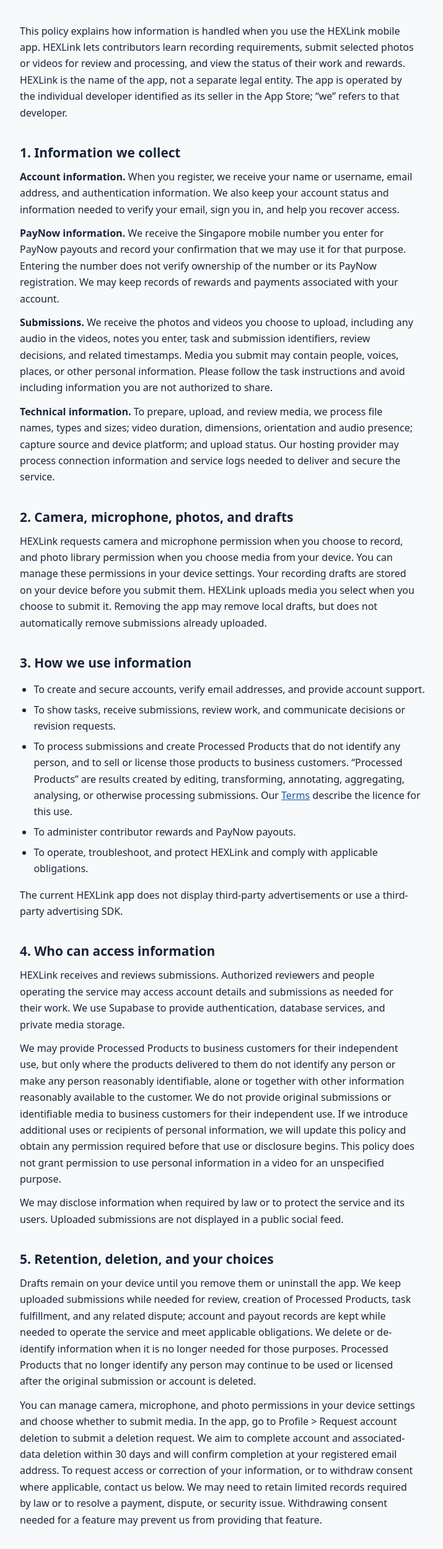
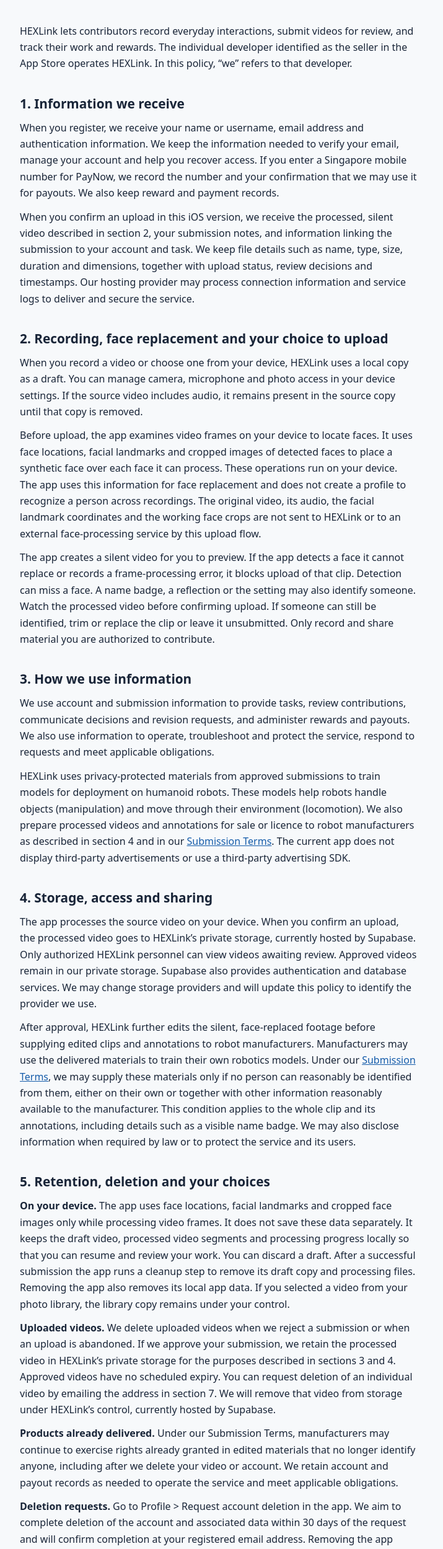
Before and after one commit to hexlink-app/hexlink-app.github.io, a plain HTML site: page index.html in a window 1280 px wide. Shown: the part 206-2705 px from the top of the page at 62% size, without its empty margins (252-967 px from the left). Drawn offline with Linux system fonts and the light colour scheme.

Commit message:
Publish iOS face processing privacy policy

```diff
--- a/index.html
+++ b/index.html
@@ -30,44 +30,31 @@
   <body>
     <header><div>HEXLink</div></header>
     <main>
-      <h1>Privacy Policy</h1>
-      <p class="date">Effective date: 7 October 2026</p>
-
-      <p>This policy explains how information is handled when you use the HEXLink mobile app. HEXLink lets contributors learn recording requirements, submit selected photos or videos for review and processing, and view the status of their work and rewards. HEXLink is the name of the app, not a separate legal entity. The app is operated by the individual developer identified as its seller in the App Store; “we” refers to that developer.</p>
-
-      <h2>1. Information we collect</h2>
-      <p><strong>Account information.</strong> When you register, we receive your name or username, email address, and authentication information. We also keep your account status and information needed to verify your email, sign you in, and help you recover access.</p>
-      <p><strong>PayNow information.</strong> We receive the Singapore mobile number you enter for PayNow payouts and record your confirmation that we may use it for that purpose. Entering the number does not verify ownership of the number or its PayNow registration. We may keep records of rewards and payments associated with your account.</p>
-      <p><strong>Submissions.</strong> We receive the photos and videos you choose to upload, including any audio in the videos, notes you enter, task and submission identifiers, review decisions, and related timestamps. Media you submit may contain people, voices, places, or other personal information. Please follow the task instructions and avoid including information you are not authorized to share.</p>
-      <p><strong>Technical information.</strong> To prepare, upload, and review media, we process file names, types and sizes; video duration, dimensions, orientation and audio presence; capture source and device platform; and upload status. Our hosting provider may process connection information and service logs needed to deliver and secure the service.</p>
-
-      <h2>2. Camera, microphone, photos, and drafts</h2>
-      <p>HEXLink requests camera and microphone permission when you choose to record, and photo library permission when you choose media from your device. You can manage these permissions in your device settings. Your recording drafts are stored on your device before you submit them. HEXLink uploads media you select when you choose to submit it. Removing the app may remove local drafts, but does not automatically remove submissions already uploaded.</p>
-
-      <h2>3. How we use information</h2>
-      <ul>
-        <li>To create and secure accounts, verify email addresses, and provide account support.</li>
-        <li>To show tasks, receive submissions, review work, and communicate decisions or revision requests.</li>
-        <li>To process submissions and create Processed Products that do not identify any person, and to sell or license those products to business customers. “Processed Products” are results created by editing, transforming, annotating, aggregating, analysing, or otherwise processing submissions. Our <a href="terms.html">Terms</a> describe the licence for this use.</li>
-        <li>To administer contributor rewards and PayNow payouts.</li>
-        <li>To operate, troubleshoot, and protect HEXLink and comply with applicable obligations.</li>
-      </ul>
-      <p>The current HEXLink app does not display third-party advertisements or use a third-party advertising SDK.</p>
-
-      <h2>4. Who can access information</h2>
-      <p>HEXLink receives and reviews submissions. Authorized reviewers and people operating the service may access account details and submissions as needed for their work. We use Supabase to provide authentication, database services, and private media storage.</p>
-      <p>We may provide Processed Products to business customers for their independent use, but only where the products delivered to them do not identify any person or make any person reasonably identifiable, alone or together with other information reasonably available to the customer. We do not provide original submissions or identifiable media to business customers for their independent use. If we introduce additional uses or recipients of personal information, we will update this policy and obtain any permission required before that use or disclosure begins. This policy does not grant permission to use personal information in a video for an unspecified purpose.</p>
-      <p>We may disclose information when required by law or to protect the service and its users. Uploaded submissions are not displayed in a public social feed.</p>
-
-      <h2>5. Retention, deletion, and your choices</h2>
-      <p>Drafts remain on your device until you remove them or uninstall the app. We keep uploaded submissions while needed for review, creation of Processed Products, task fulfillment, and any related dispute; account and payout records are kept while needed to operate the service and meet applicable obligations. We delete or de-identify information when it is no longer needed for those purposes. Processed Products that no longer identify any person may continue to be used or licensed after the original submission or account is deleted.</p>
-      <p>You can manage camera, microphone, and photo permissions in your device settings and choose whether to submit media. In the app, go to Profile &gt; Request account deletion to submit a deletion request. We aim to complete account and associated-data deletion within 30 days and will confirm completion at your registered email address. To request access or correction of your information, or to withdraw consent where applicable, contact us below. We may need to retain limited records required by law or to resolve a payment, dispute, or security issue. Withdrawing consent needed for a feature may prevent us from providing that feature.</p>
-
-      <h2>6. Updates</h2>
-      <p>We may update this policy when our practices change. We will post the revised policy here with a new effective date and provide any additional notice required by law.</p>
-
-      <h2>7. Contact</h2>
-      <p>HEXLink privacy contact: <a href="mailto:hexlink.app@outlook.com">hexlink.app@outlook.com</a></p>
+<h1 id="hexlink-privacy-policy">HEXLink Privacy Policy</h1>
+<p class="date">Effective date: 10 November 2026</p>
+<p>HEXLink lets contributors record everyday interactions, submit videos for review, and track their work and rewards. The individual developer identified as the seller in the App Store operates HEXLink. In this policy, “we” refers to that developer.</p>
+<h2 id="1-information-we-receive">1. Information we receive</h2>
+<p>When you register, we receive your name or username, email address and authentication information. We keep the information needed to verify your email, manage your account and help you recover access. If you enter a Singapore mobile number for PayNow, we record the number and your confirmation that we may use it for payouts. We also keep reward and payment records.</p>
+<p>When you confirm an upload in this iOS version, we receive the processed, silent video described in section 2, your submission notes, and information linking the submission to your account and task. We keep file details such as name, type, size, duration and dimensions, together with upload status, review decisions and timestamps. Our hosting provider may process connection information and service logs to deliver and secure the service.</p>
+<h2 id="2-recording-face-replacement-and-your-choice-to-upload">2. Recording, face replacement and your choice to upload</h2>
+<p>When you record a video or choose one from your device, HEXLink uses a local copy as a draft. You can manage camera, microphone and photo access in your device settings. If the source video includes audio, it remains present in the source copy until that copy is removed.</p>
+<p>Before upload, the app examines video frames on your device to locate faces. It uses face locations, facial landmarks and cropped images of detected faces to place a synthetic face over each face it can process. These operations run on your device. The app uses this information for face replacement and does not create a profile to recognize a person across recordings. The original video, its audio, the facial landmark coordinates and the working face crops are not sent to HEXLink or to an external face-processing service by this upload flow.</p>
+<p>The app creates a silent video for you to preview. If the app detects a face it cannot replace or records a frame-processing error, it blocks upload of that clip. Detection can miss a face. A name badge, a reflection or the setting may also identify someone. Watch the processed video before confirming upload. If someone can still be identified, trim or replace the clip or leave it unsubmitted. Only record and share material you are authorized to contribute.</p>
+<h2 id="3-how-we-use-information">3. How we use information</h2>
+<p>We use account and submission information to provide tasks, review contributions, communicate decisions and revision requests, and administer rewards and payouts. We also use information to operate, troubleshoot and protect the service, respond to requests and meet applicable obligations.</p>
+<p>HEXLink uses privacy-protected materials from approved submissions to train models for deployment on humanoid robots. These models help robots handle objects (manipulation) and move through their environment (locomotion). We also prepare processed videos and annotations for sale or licence to robot manufacturers as described in section 4 and in our <a href="https://hexlink-app.github.io/terms.html">Submission Terms</a>. The current app does not display third-party advertisements or use a third-party advertising SDK.</p>
+<h2 id="4-storage-access-and-sharing">4. Storage, access and sharing</h2>
+<p>The app processes the source video on your device. When you confirm an upload, the processed video goes to HEXLink’s private storage, currently hosted by Supabase. Only authorized HEXLink personnel can view videos awaiting review. Approved videos remain in our private storage. Supabase also provides authentication and database services. We may change storage providers and will update this policy to identify the provider we use.</p>
+<p>After approval, HEXLink further edits the silent, face-replaced footage before supplying edited clips and annotations to robot manufacturers. Manufacturers may use the delivered materials to train their own robotics models. Under our <a href="https://hexlink-app.github.io/terms.html">Submission Terms</a>, we may supply these materials only if no person can reasonably be identified from them, either on their own or together with other information reasonably available to the manufacturer. This condition applies to the whole clip and its annotations, including details such as a visible name badge. We may also disclose information when required by law or to protect the service and its users.</p>
+<h2 id="5-retention-deletion-and-your-choices">5. Retention, deletion and your choices</h2>
+<p><strong>On your device.</strong> The app uses face locations, facial landmarks and cropped face images only while processing video frames. It does not save these data separately. It keeps the draft video, processed video segments and processing progress locally so that you can resume and review your work. You can discard a draft. After a successful submission the app runs a cleanup step to remove its draft copy and processing files. Removing the app also removes its local app data. If you selected a video from your photo library, the library copy remains under your control.</p>
+<p><strong>Uploaded videos.</strong> We delete uploaded videos when we reject a submission or when an upload is abandoned. If we approve your submission, we retain the processed video in HEXLink’s private storage for the purposes described in sections 3 and 4. Approved videos have no scheduled expiry. You can request deletion of an individual video by emailing the address in section 7. We will remove that video from storage under HEXLink’s control, currently hosted by Supabase.</p>
+<p><strong>Products already delivered.</strong> Under our Submission Terms, manufacturers may continue to exercise rights already granted in edited materials that no longer identify anyone, including after we delete your video or account. We retain account and payout records as needed to operate the service and meet applicable obligations.</p>
+<p><strong>Deletion requests.</strong> Go to Profile &gt; Request account deletion in the app. We aim to complete deletion of the account and associated data within 30 days of the request and will confirm completion at your registered email address. Removing the app from your device does not delete an uploaded submission. Contact us to request access or correction, or to withdraw consent where applicable. We may retain limited records required by law or to resolve a payment, dispute or security issue. Withdrawing consent needed for a feature may prevent us from providing that feature.</p>
+<h2 id="6-updates">6. Updates</h2>
+<p>We will post changes here with a new effective date and provide any additional notice or obtain any permission required before new uses or disclosures begin.</p>
+<h2 id="7-contact">7. Contact</h2>
+<p>For privacy questions or requests, email <a href="mailto:hexlink.app@outlook.com"><span>hexlink.app@outlook.com</span></a>.</p>
     </main>
     <footer><div>© HEXLink · Privacy Policy · <a href="terms.html">Terms of Service and Submission Terms</a></div></footer>
   </body>
```
